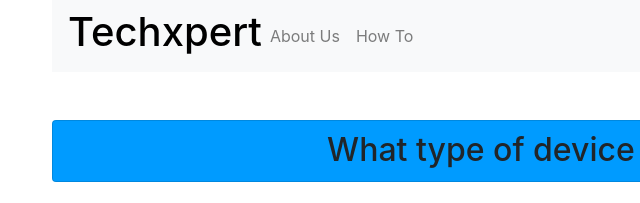
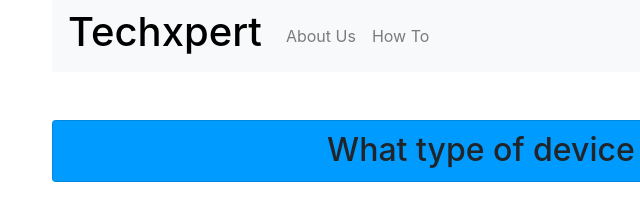
Before and after one commit to FOSSforlife/Techxpert, a website: page public/index.html in a window 1280 px wide. Shown: the top 203 px of the page, 33-673 px from the left. Drawn offline with nearby package versions, Linux system fonts and the light colour scheme.

Commit message:
Added margin to header so it's prettier

```diff
--- a/public/index.html
+++ b/public/index.html
@@ -23,7 +23,7 @@
             <li class="nav-item active">
             </li>
             <li class="nav-item">
-              <a class="nav-link" href="#">About Us</a>
+              <a class="nav-link ml-3" href="#">About Us</a>
             </li>
             <li class="nav-item">
               <a class="nav-link" href="#">How To</a>
```
